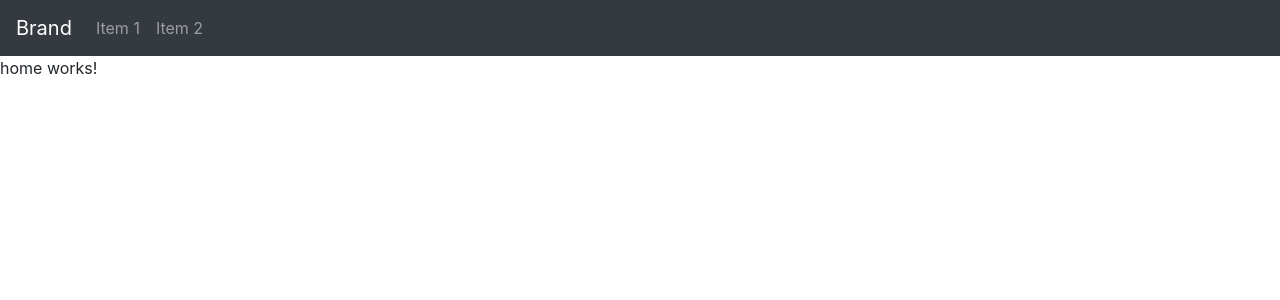
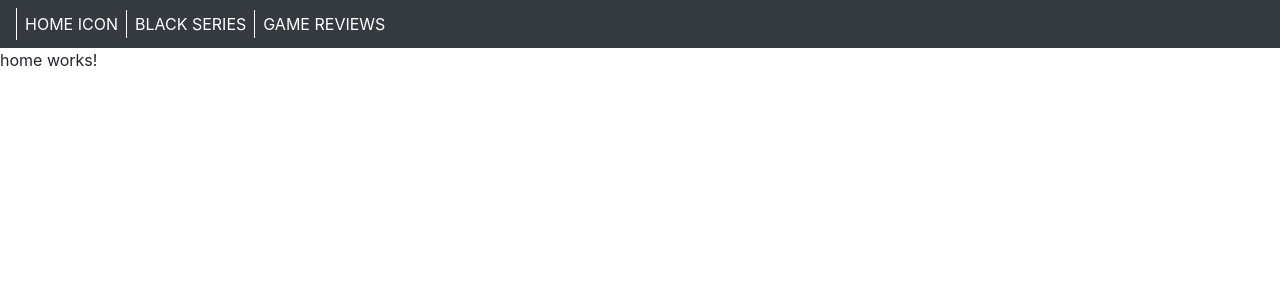
Before and after one commit to logankrause16/logsblogs-frontend, an Angular app: page / in a window 1280 px wide. Shown: the top 300 px of the page. Built offline with nearby package versions, Linux system fonts and the light colour scheme.

Commit message:
Adding ssh key

```diff
--- a/src/app/app.component.html
+++ b/src/app/app.component.html
@@ -1,2 +1,2 @@
 <app-nav-bar></app-nav-bar>
-<app-home></app-home>
+<router-outlet></router-outlet>
--- a/src/app/app.component.ts
+++ b/src/app/app.component.ts
@@ -8,4 +8,3 @@ import { Component } from '@angular/core';
 export class AppComponent {
   title = 'logsblogs-frontend';
 }
-// TODO: Creater the path route thingy
--- a/src/app/app.module.ts
+++ b/src/app/app.module.ts
@@ -8,6 +8,7 @@ import { NavBarComponent } from './nav-bar/nav-bar.component';
 import { GameReviewsComponent } from './game-reviews/game-reviews.component';
 import { BlackSeriesComponent } from './black-series/black-series.component';
 import { LoginComponent } from './login/login.component';
+import { AppRoutingModule } from './app-routing.module';
 
 @NgModule({
   declarations: [
@@ -20,7 +21,8 @@ import { LoginComponent } from './login/login.component';
   ],
   imports: [
     BrowserModule,
-    NgbModule
+    NgbModule,
+    AppRoutingModule
   ],
   providers: [],
   bootstrap: [AppComponent]
--- a/src/app/nav-bar/nav-bar.component.css
+++ b/src/app/nav-bar/nav-bar.component.css
@@ -0,0 +1,25 @@
+nav {
+    display: flex;
+    flex-flow: row nowrap;
+    justify-content: space-evenly;
+}
+
+nav a {
+    text-align: center;
+    cursor: pointer;
+    border-left: 1px solid white;
+    text-transform: uppercase;
+    text-decoration: none;
+    padding: 0.25rem 0.5rem;
+    color: rgb(255, 255, 255);
+}
+
+ul {
+    display: flex;
+    justify-content: space-between;
+    align-items: center;
+}
+
+li {
+    min-width: 30%;
+}
--- a/src/app/nav-bar/nav-bar.component.html
+++ b/src/app/nav-bar/nav-bar.component.html
@@ -1,21 +1,21 @@
 <nav class="navbar navbar-expand-lg navbar-dark bg-dark">
-  <a class="navbar-brand" href="#">
-    Brand
+
+  <a [routerLink]="['/']" routerLinkActive="" >
+    Home Icon
   </a>
 
   <button class="navbar-toggler" type="button">
     <span class="navbar-toggler-icon"></span>
   </button>
 
-
   <div class="collapse navbar-collapse">
     <ul class="navbar-nav mr-auto">
       <li class="nav-item">
-        <a class="nav-link" href="#">Item 1</a>
+        <a [routerLink]="['/black-series']" routerLinkActive="router-link-active">Black Series</a>
       </li>
 
       <li class="nav-item">
-        <a class="nav-link" href="#">Item 2</a>
+        <a [routerLink]="['/game-reviews']" routerLinkActive="router-link-active">Game Reviews</a>
       </li>
     </ul>
   </div>
--- a/src/app/nav-bar/nav-bar.component.ts
+++ b/src/app/nav-bar/nav-bar.component.ts
@@ -1,4 +1,5 @@
 import { Component, OnInit } from '@angular/core';
+import { AppRoutingModule } from '../app-routing.module';
 
 @Component({
   selector: 'app-nav-bar',
```
Also changed, not shown: src/app/app-routing.module.ts (added, +18 -0 lines), 2 other files (tests, documents, lock files or other folders).
